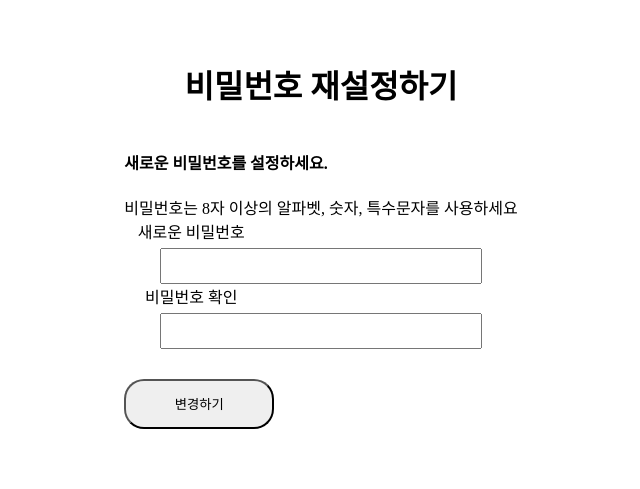
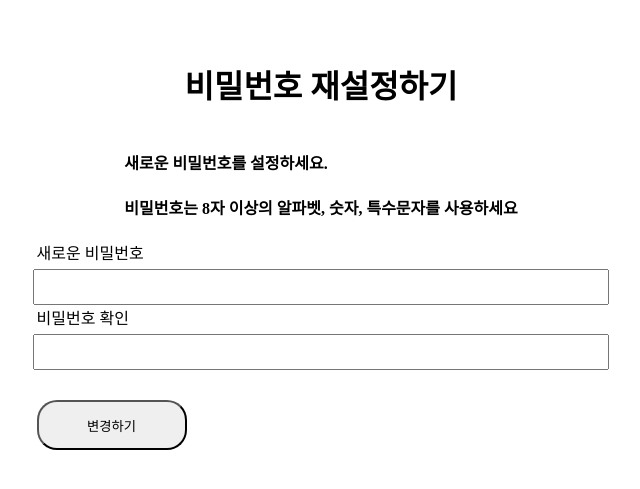
Before and after one commit to seojh1011/team05_tomorrow_clothes, a Django app: template templates/password/password_reset_confirm.html in a window 1280 px wide. Shown: the part 150-639 px from the top of the page, without its empty margins (319-959 px from the left). Run offline with Django 4.2, Linux system fonts and the light colour scheme; the template is opened without the code that fills it, so the values that code supplies are empty; some libraries are stand-ins or nearby versions.

Commit message:
리셋 컴펌 수정

```diff
--- a/app/urls.py
+++ b/app/urls.py
@@ -57,7 +57,7 @@ urlpatterns = [
          auth_views.PasswordResetDoneView.as_view(template_name='password/password_reset_done.html'),
          name="password_reset_done"),
     path('password_reset_confirm/<uidb64>/<token>/',
-         auth_views.PasswordResetConfirmView.as_view(),
+         auth_views.PasswordResetConfirmView.as_view(template_name='password/password_reset_confirm.html'),
          name="password_reset_confirm"),
     path('password_reset_complete/',
          auth_views.PasswordResetCompleteView.as_view(template_name='password/password_reset_complete.html'),
--- a/templates/password/password_reset_confirm.html
+++ b/templates/password/password_reset_confirm.html
@@ -38,15 +38,20 @@
             flex-direction: column;
             align-items: center;
         }
-
-        .input_email {
-            width: 80%;
+        form{
+            width: 45%;
+        }
+        .form_inner input{
+            width: 100%;
             height: 30px;
             margin-top: 5px;
         }
 
         label {
-            margin-right: 66%;
+            margin-right: 60%;
+            width: 40%;
+            min-width: 120px;
+
         }
 
         .btn {
@@ -70,16 +75,18 @@
             <h1>비밀번호 재설정하기</h1>
             <div class='wrapper'>
                 <h4>새로운 비밀번호를 설정하세요.</h4>
-                <h>비밀번호는 8자 이상의 알파벳, 숫자, 특수문자를 사용하세요</h>
+                <h4>비밀번호는 8자 이상의 알파벳, 숫자, 특수문자를 사용하세요</h4>
             </div>
             <label for="id_email">새로운 비밀번호</label>
-            <input class='input_email' type="email" name="new_password1" autocomplete="new_password1" maxlength="40"
+            <input class='input_password' type="password" name="new_password1" autocomplete="new_password1" maxlength="40"
                    required=""
                    class="id_email">
+            {{ form.new_password1.errors }}
             <label for="id_email">비밀번호 확인</label>
-            <input class='input_email' type="email" name="new_password2" autocomplete="new_password2" maxlength="40"
+            <input class='input_password' type="password" name="new_password2" autocomplete="new_password2" maxlength="40"
                    required=""
                    class="id_email">
+            {{ form.new_password2.errors }}
         </div>
 
         <button class='btn' type="submit">변경하기</button>
```
